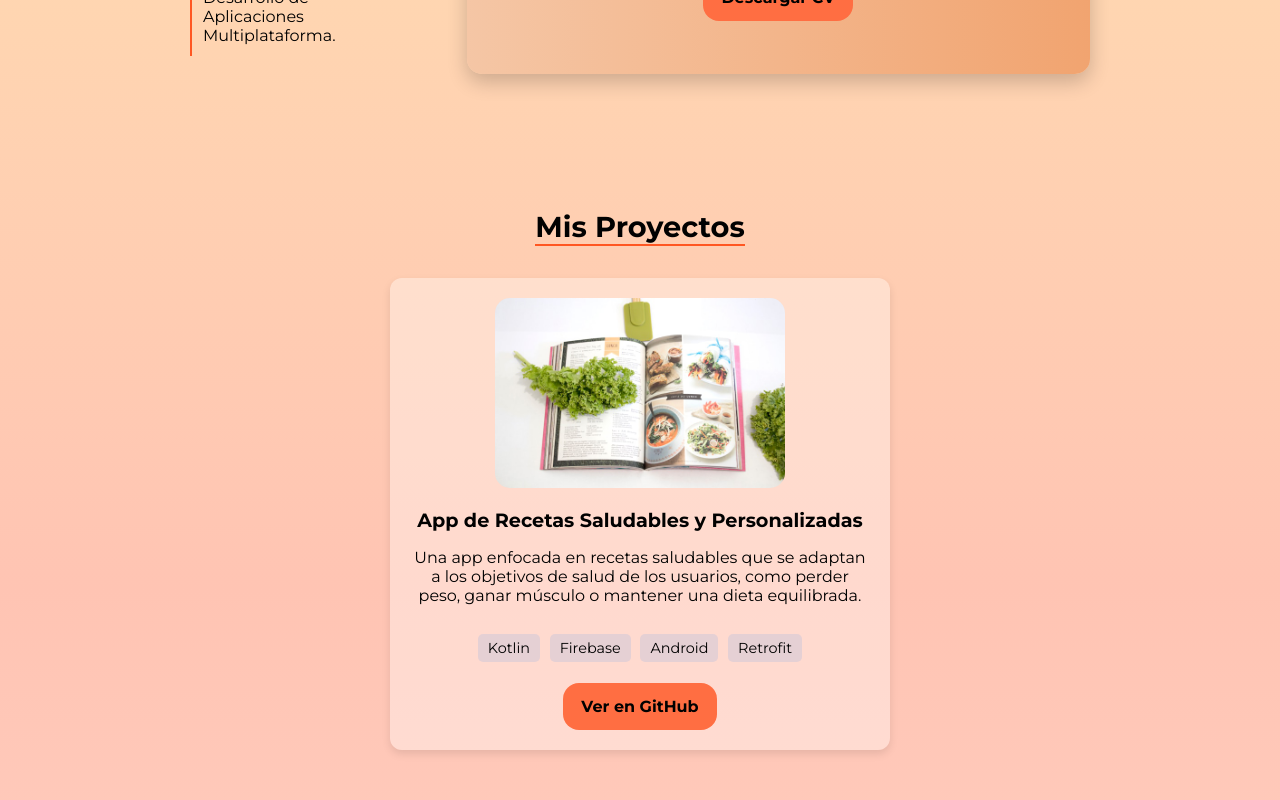
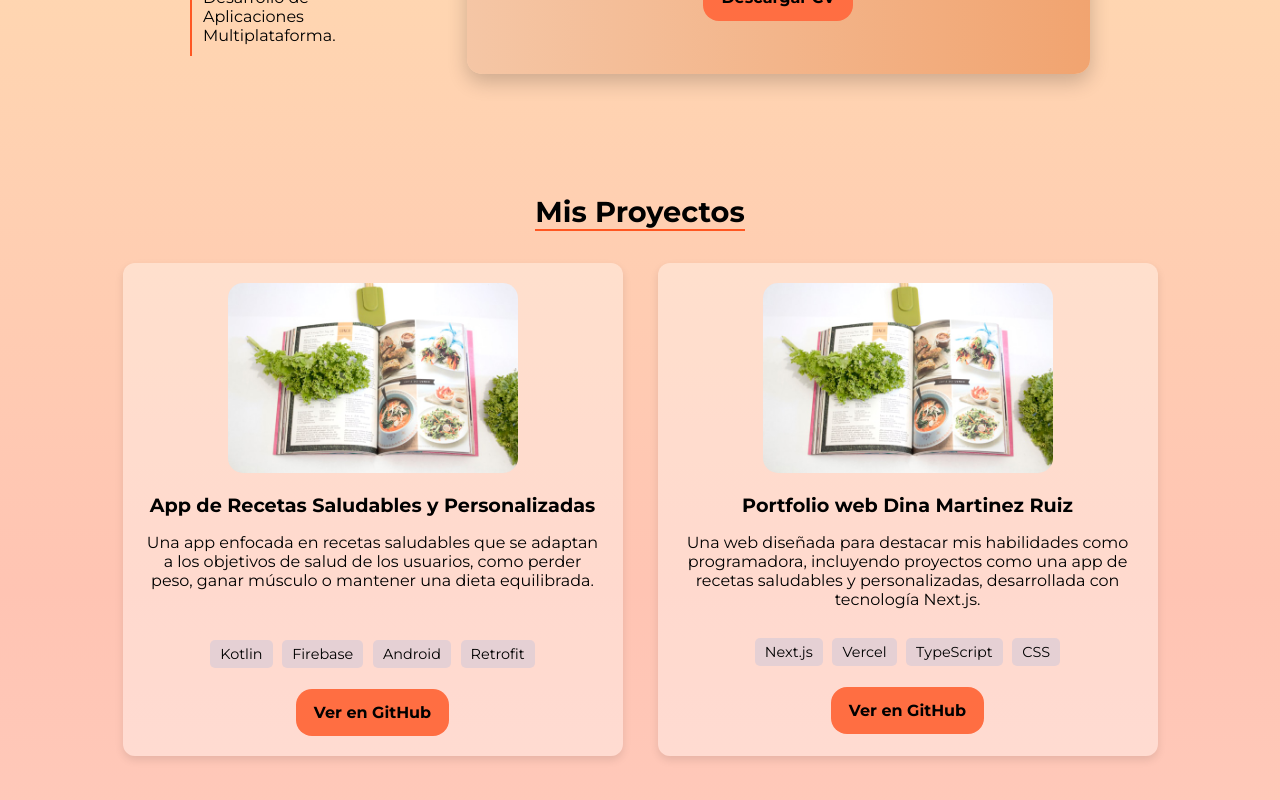
Before and after one commit to LavryDam/my-portfolio-web, a Next.js app: page / in a window 1280 px wide. Shown: the part 1087-1887 px from the top of the page. Built offline with nearby package versions, Linux system fonts and the light colour scheme.

Commit message:
fix: css

```diff
--- a/app/proyectos/project.css
+++ b/app/proyectos/project.css
@@ -4,7 +4,7 @@
   align-items: center;
   justify-content: center;
   text-align: center;
-  margin-top: 120px;
+  margin-top: 105px;
   margin-bottom: 30px;
 }
 
@@ -23,7 +23,7 @@
 
 .contenedor-proyectos {
   display: flex;
-
+  gap: 35px;
 }
 
 .tarjeta-proyecto {
@@ -44,6 +44,12 @@
   font-size: 1.2rem;
   margin-bottom: 1rem;
   color: #010101;
+}
+
+.detalle-proyecto-app {
+  font-size: 1rem;
+  color: #010101;
+  margin-bottom: 2.8rem;
 }
 
 .detalle-proyecto {
--- a/app/proyectos/project.tsx
+++ b/app/proyectos/project.tsx
@@ -19,7 +19,7 @@ function ProyectosPage() {
                         alt="Picture of the author"
                     />
                     <h3 className="titulo-proyecto">App de Recetas Saludables y Personalizadas</h3>
-                    <p className="detalle-proyecto">
+                    <p className="detalle-proyecto-app">
                         Una app enfocada en recetas saludables que se adaptan a los objetivos de salud de los usuarios, como perder peso, ganar músculo o mantener una dieta equilibrada.
                     </p>
                     <ul className="tecnologias">
@@ -36,6 +36,33 @@ function ProyectosPage() {
                         Ver en GitHub
                     </Link>
                 </div>
+                <div className="tarjeta-proyecto">
+                    <Image
+                        src="/images/libroRecetas.jpg"
+                        width={290}
+                        height={190}
+                        alt="Picture of the author"
+                    />
+                    <h3 className="titulo-proyecto">Portfolio web Dina Martinez Ruiz</h3>
+                    <p className="detalle-proyecto">
+                        Una web diseñada para destacar mis habilidades como programadora,
+                        incluyendo proyectos como una app de recetas saludables y personalizadas,
+                        desarrollada con tecnología Next.js.
+                    </p>
+                    <ul className="tecnologias">
+                        <li>Next.js</li>
+                        <li>Vercel</li>
+                        <li>TypeScript</li>
+                        <li>CSS</li>
+                    </ul>
+                    <Link
+                        href="https://github.com/LavryDam/my-portfolio-web.git"
+                        target="_blank"
+                        className="enlace-proyecto"
+                    >
+                        Ver en GitHub
+                    </Link>
+                </div>
             </div>
         </section>
     );
```
